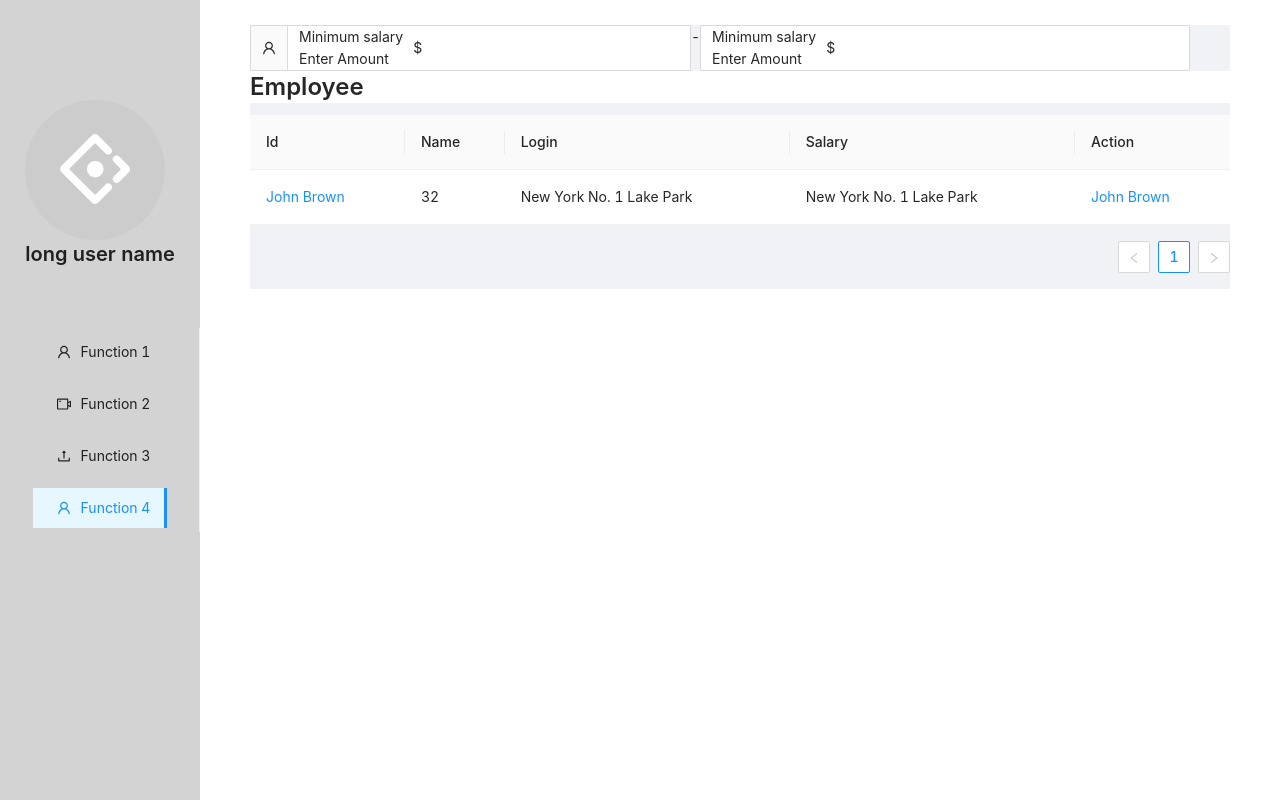
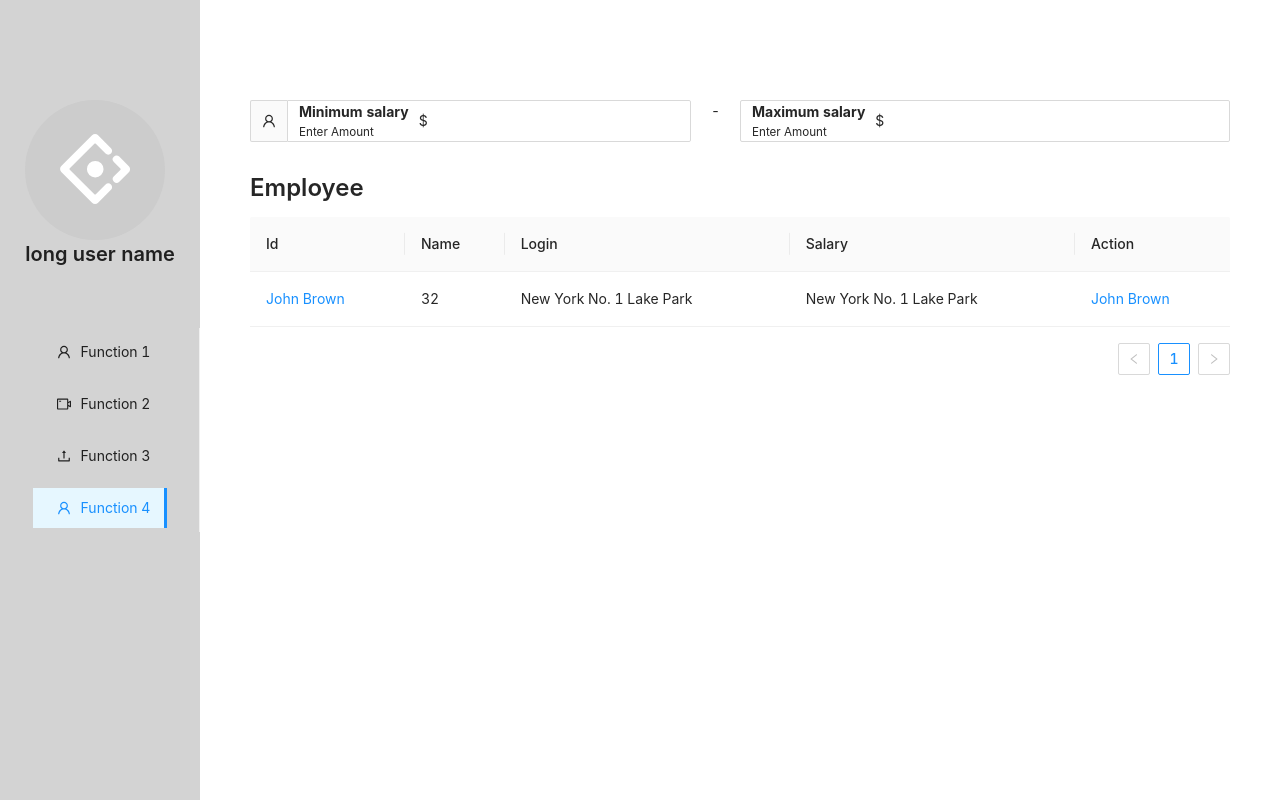
Before and after one commit to AbrialWong/employee-dashboard, a React (Create React App) app in the folder employee-dashboard/: page / in a window 1280 px wide. Built offline with nearby package versions, Linux system fonts and the light colour scheme.

Commit message:
fix css for content

```diff
--- a/employee-dashboard/src/App.css
+++ b/employee-dashboard/src/App.css
@@ -45,10 +45,18 @@
     flex: 1 1;
     padding-left: 50px;
     padding-right: 50px;
-    padding-top: 25px;
+    padding-top: 100px;
 }
-
-
+.contentDiv {
+    display: flex;
+    justify-content: space-between;
+}
+.contentTitle {
+    padding-top: 30px;
+}
+.ant-layout{
+    background:white;
+}
 #components-layout-demo-responsive {
     height: 32px;
     margin: 16px;
--- a/employee-dashboard/src/App.js
+++ b/employee-dashboard/src/App.js
@@ -116,15 +116,15 @@ export const App = () => {
       <div className="content">
         <Layout>
           {/* user key in min/max amount */}
-          <div>
+          <div className="contentDiv">
             {/* min amount */}
             <InputNumber
               addonBefore={<><UserOutlined /></>}
               prefix={
                 <>
                   <div style={{flex:1}}>
-                    <div>Minimum salary</div>
-                    <div>Enter Amount</div>
+                    <div style={{fontWeight:"bolder"}}>Minimum salary</div>
+                    <div style={{fontSize:"smaller"}}>Enter Amount</div>
                   </div>
                   <div style={{paddingLeft:"10px"}}>$</div>
                 </>
@@ -139,8 +139,8 @@ export const App = () => {
               prefix={
                 <>
                   <div style={{flex:1}}>
-                    <div>Minimum salary</div>
-                    <div>Enter Amount</div>
+                    <div style={{fontWeight:"bolder"}}>Maximum salary</div>
+                    <div style={{fontSize:"smaller"}}>Enter Amount</div>
                   </div>
                   <div style={{paddingLeft:"10px"}}>$</div>
                 </>
@@ -153,7 +153,7 @@ export const App = () => {
           {/* Dashboard */}
       <div>
       {/* header */}
-      <Title level={3} className="site-layout-sub-header-background">Employee</Title>
+      <Title level={3} className="contentTitle">Employee</Title>
       {/* Datatable */}
       <Table columns={columns} dataSource={data} />
       </div>
```
